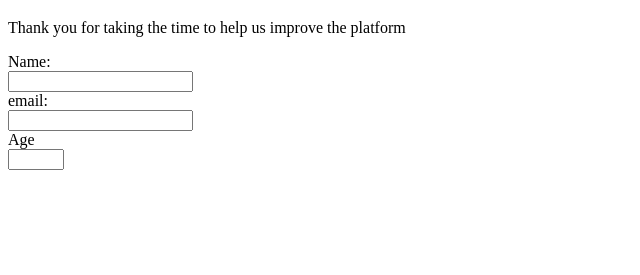
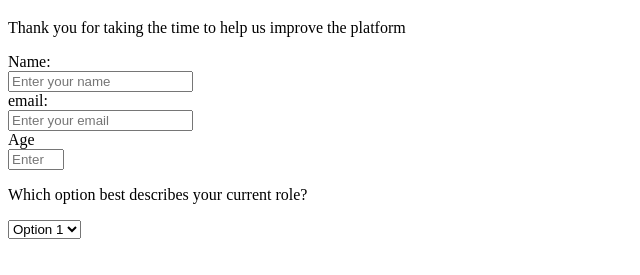
Before and after one commit to rbanos/MicroverseMarlynRoberto, a plain HTML site: page index.html in a window 1280 px wide. Shown: the part 61-336 px from the top of the page, without its empty margins (0-640 px from the left). Drawn offline with Linux system fonts and the light colour scheme.

Commit message:
Stories 10, 11 & 12 done

```diff
--- a/index.html
+++ b/index.html
@@ -12,12 +12,38 @@
       Thank you for taking the time to help us improve the platform
     </p>
     <form id="survey-form">
-      <label for="name">Name:</label><br />
-      <input type="text" id="name" name="name" required /><br />
-      <label for="email">email:</label><br />
-      <input type="email" id="email" pattern=".+@globex\.com" required /><br>
-      <label for="number">Age</label><br />
-      <input type="number" id="number" name="Age" min="18" max="99"/><br />
+      <label for="name" id="name-label">Name:</label><br />
+      <input
+        type="text"
+        id="name"
+        name="name"
+        placeholder="Enter your name"
+        required
+      /><br />
+      <label for="email" id="email-label">email:</label><br />
+      <input
+        type="email"
+        id="email"
+        pattern=".+@globex\.com"
+        placeholder="Enter your email"
+        required
+      /><br />
+      <label for="number" id="number-label">Age</label><br />
+      <input
+        type="number"
+        id="number"
+        name="Age"
+        min="18"
+        max="99"
+        placeholder="Enter your age"
+      /><br />
+      <p>Which option best describes your current role?</p>
+      <select id="dropdown">
+        <option value="1">Option 1</option>
+        <option value="2">Option 2</option>
+        <option value="3">Option 3</option>
+        <option value="4">Option 4</option>
+      </select>
     </form>
 
     <script src="https://cdn.freecodecamp.org/testable-projects-fcc/v1/bundle.js"></script>
```
